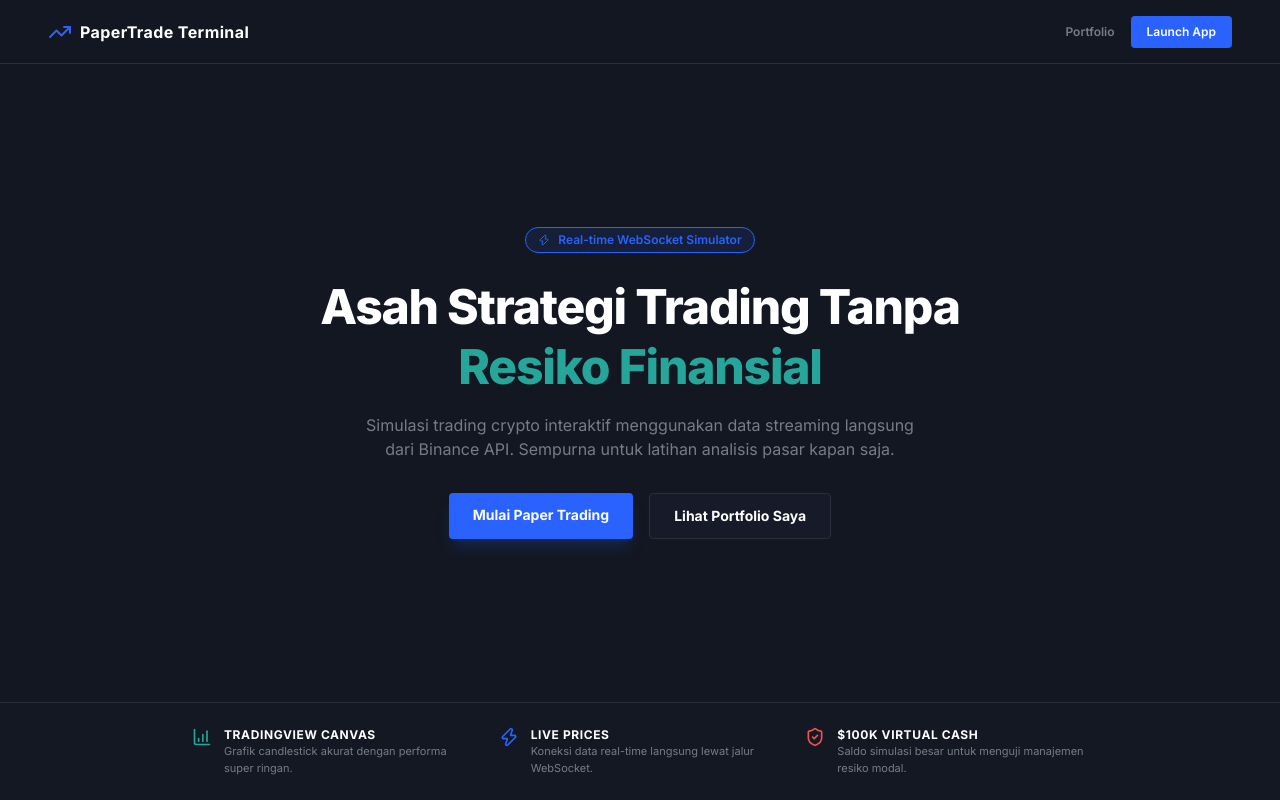
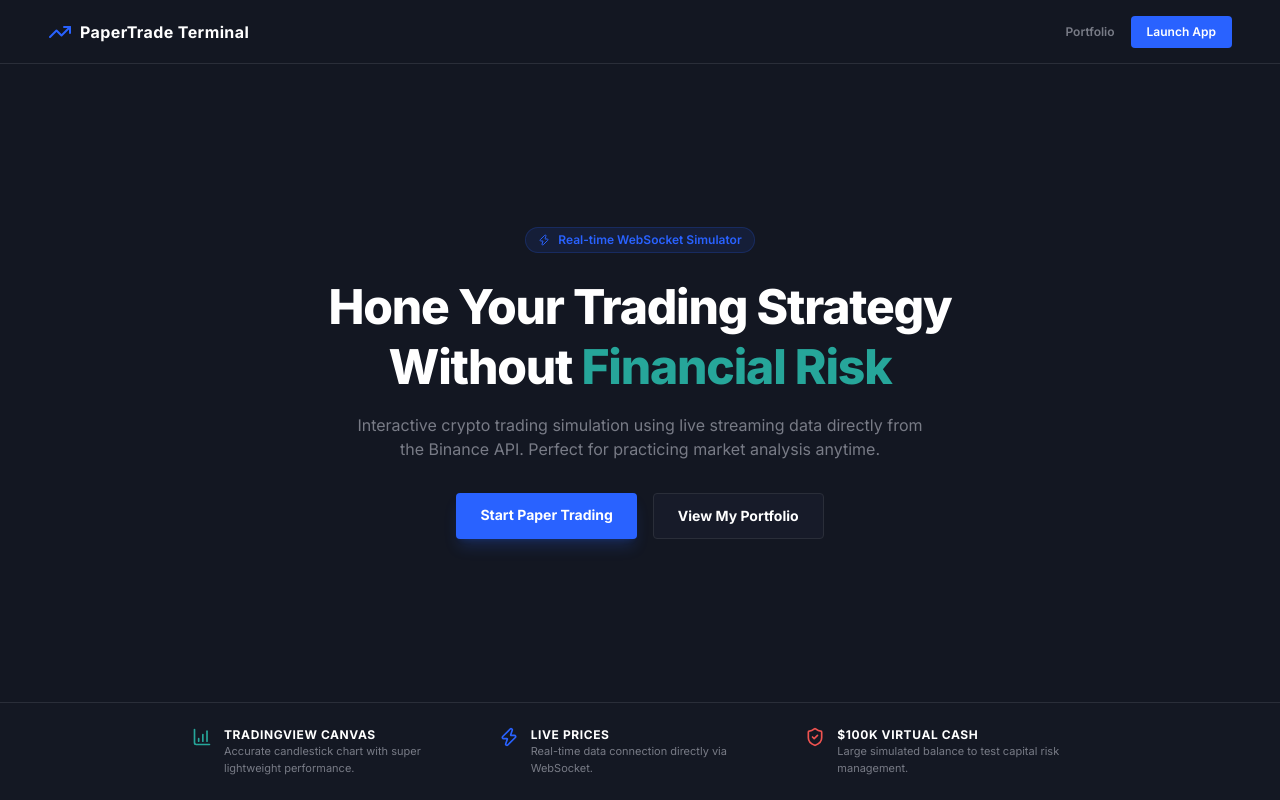
Before and after one commit to i-Programer/papertrading, a Next.js app: page / in a window 1280 px wide. Built offline with nearby package versions, Linux system fonts and the light colour scheme.

Commit message:
translate homepage portfolio page to english

```diff
--- a/src/app/page.tsx
+++ b/src/app/page.tsx
@@ -8,7 +8,7 @@ import { TrendingUp, ShieldCheck, Zap, BarChart4 } from "lucide-react";
 export default function HomePage() {
   return (
     <div className="min-h-screen bg-[#131722] text-[#d1d4dc] flex flex-col justify-between select-none">
-      {/* Top Navbar Minimalis */}
+      {/* Minimalist Top Navbar */}
       <header className="flex h-16 items-center justify-between border-b border-[#2a2e39] px-6 md:px-12">
         <div className="flex items-center gap-2 text-[#2962ff]">
           <TrendingUp className="h-6 w-6" />
@@ -26,47 +26,47 @@ export default function HomePage() {
 
       {/* Hero Section */}
       <main className="flex-1 flex flex-col items-center justify-center text-center px-4 max-w-3xl mx-auto py-12">
-        <div className="inline-flex items-center gap-2 bg-[#2962ff]/10 text-[#2962ff] text-xs font-semibold px-3 py-1 rounded-full mb-6 border border-2962ff/20">
+        <div className="inline-flex items-center gap-2 bg-[#2962ff]/10 text-[#2962ff] text-xs font-semibold px-3 py-1 rounded-full mb-6 border border-[#2962ff]/20">
           <Zap className="h-3 w-3" /> Real-time WebSocket Simulator
         </div>
         <h1 className="text-4xl md:text-5xl font-extrabold text-white tracking-tight leading-tight mb-4">
-          Asah Strategi Trading Tanpa <span className="text-[#26a69a]">Resiko Finansial</span>
+          Hone Your Trading Strategy Without <span className="text-[#26a69a]">Financial Risk</span>
         </h1>
         <p className="text-sm md:text-base text-[#787b86] mb-8 max-w-xl">
-          Simulasi trading crypto interaktif menggunakan data streaming langsung dari Binance API. Sempurna untuk latihan analisis pasar kapan saja.
+          Interactive crypto trading simulation using live streaming data directly from the Binance API. Perfect for practicing market analysis anytime.
         </p>
         <div className="flex flex-col sm:flex-row gap-4 w-full justify-center">
           <Link href="/trade" className="bg-[#2962ff] text-white px-6 py-3 rounded font-bold text-sm hover:bg-[#1e53e5] transition-transform active:scale-95 shadow-lg shadow-[#2962ff]/20">
-            Mulai Paper Trading
+            Start Paper Trading
           </Link>
           <Link href="/portfolio" className="border border-[#2a2e39] bg-[#1c2030]/50 text-white px-6 py-3 rounded font-bold text-sm hover:bg-[#1c2030] transition-colors">
-            Lihat Portfolio Saya
+            View My Portfolio
           </Link>
         </div>
       </main>
 
-      {/* Fitur Sorotan Kecil */}
+      {/* Small Feature Highlights */}
       <footer className="border-t border-[#2a2e39] bg-[#171b26]/30 py-6 px-6">
         <div className="max-w-4xl mx-auto grid grid-cols-1 sm:grid-cols-3 gap-6 text-center sm:text-left">
           <div className="flex flex-col sm:flex-row items-center sm:items-start gap-3">
             <BarChart4 className="h-5 w-5 text-[#26a69a] shrink-0" />
             <div>
               <h3 className="text-xs font-bold text-white uppercase tracking-wider">TradingView Canvas</h3>
-              <p className="text-[11px] text-[#787b86]">Grafik candlestick akurat dengan performa super ringan.</p>
+              <p className="text-[11px] text-[#787b86]">Accurate candlestick chart with super lightweight performance.</p>
             </div>
           </div>
           <div className="flex flex-col sm:flex-row items-center sm:items-start gap-3">
             <Zap className="h-5 w-5 text-[#2962ff] shrink-0" />
             <div>
               <h3 className="text-xs font-bold text-white uppercase tracking-wider">Live Prices</h3>
-              <p className="text-[11px] text-[#787b86]">Koneksi data real-time langsung lewat jalur WebSocket.</p>
+              <p className="text-[11px] text-[#787b86]">Real-time data connection directly via WebSocket.</p>
             </div>
           </div>
           <div className="flex flex-col sm:flex-row items-center sm:items-start gap-3">
             <ShieldCheck className="h-5 w-5 text-[#ef5350] shrink-0" />
             <div>
               <h3 className="text-xs font-bold text-white uppercase tracking-wider">$100k Virtual Cash</h3>
-              <p className="text-[11px] text-[#787b86]">Saldo simulasi besar untuk menguji manajemen resiko modal.</p>
+              <p className="text-[11px] text-[#787b86]">Large simulated balance to test capital risk management.</p>
             </div>
           </div>
         </div>
--- a/src/app/portfolio/page.tsx
+++ b/src/app/portfolio/page.tsx
@@ -15,10 +15,10 @@ export default function PortfolioPage() {
 
   return (
     <div className="min-h-screen bg-[#131722] text-[#d1d4dc] p-6 select-none">
-      {/* Header Navigasi */}
+      {/* Navigation Header */}
       <div className="max-w-6xl mx-auto flex items-center justify-between mb-8">
         <Link href="/trade" className="flex items-center gap-2 text-sm font-semibold text-[#2962ff] hover:text-[#1e53e5] transition-colors">
-          <ArrowLeft className="h-4 w-4" /> Kembali ke Ruang Trade
+          <ArrowLeft className="h-4 w-4" /> Back to Trading Room
         </Link>
         <div className="text-right">
           <h1 className="text-lg font-bold text-white">{profile.name}</h1>
@@ -50,7 +50,7 @@ export default function PortfolioPage() {
         </div>
 
         {/* Card 3: Active Assets Count */}
-        <div className="bg-[#1c2030] p-5 rounded-lg border border-[#2a2e39] flex items-center gap-4">
+        <div className="bg-[#1c2030} p-5 rounded-lg border border-[#2a2e39] flex items-center gap-4">
           <div className="p-3 bg-[#ef5350]/10 rounded-full text-[#ef5350]">
             <History className="h-6 w-6" />
           </div>
@@ -61,7 +61,7 @@ export default function PortfolioPage() {
         </div>
       </div>
 
-      {/* Histori Transaksi */}
+      {/* Transaction History */}
       <div className="max-w-6xl mx-auto bg-[#1c2030] rounded-lg border border-[#2a2e39] p-5">
         <h2 className="text-sm font-semibold uppercase tracking-wider text-white mb-4 flex items-center gap-2">
           <History className="h-4 w-4 text-[#787b86]" /> Trade History Log
@@ -83,7 +83,7 @@ export default function PortfolioPage() {
               {tradeHistory.length === 0 ? (
                 <tr>
                   <td colSpan={6} className="py-8 text-center text-[#434651]">
-                    Belum ada riwayat transaksi di PC baru ini. Mulai trading untuk mengisi log!
+                    No transaction history on this new device. Start trading to fill the log!
                   </td>
                 </tr>
               ) : (
```
